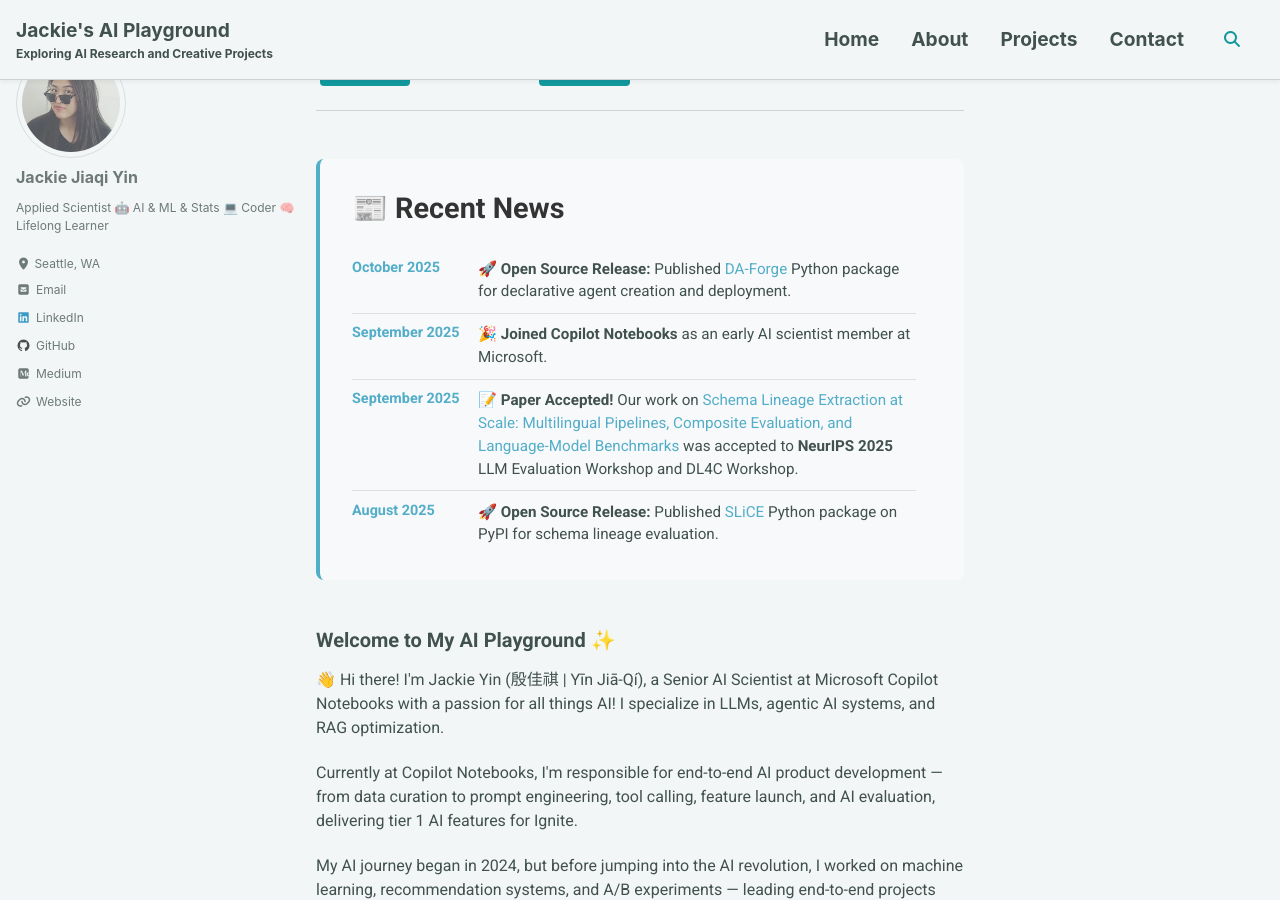
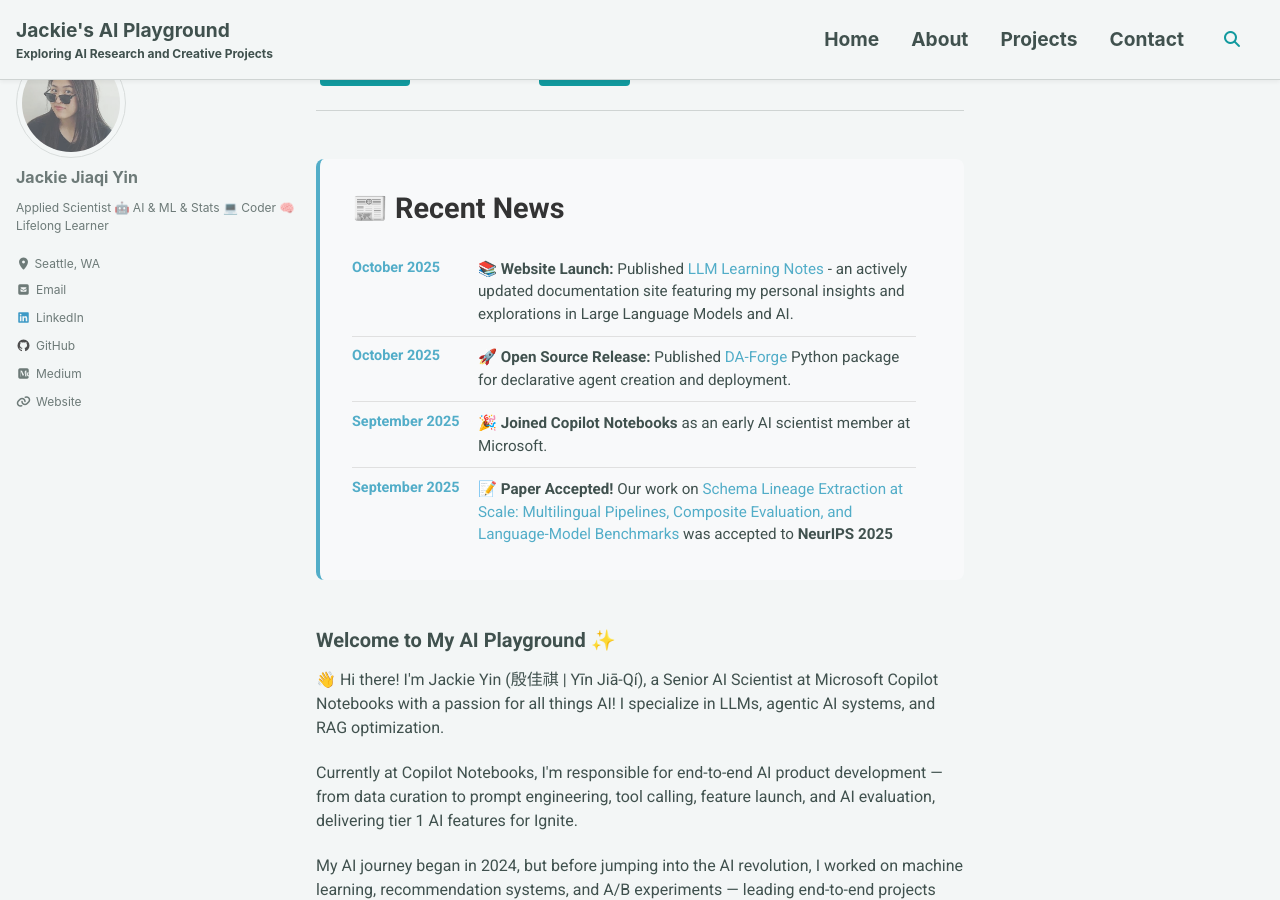
Before and after one commit to jackie-jiaqi-yin/jackie-jiaqi-yin.github.io, a Jekyll site: the page built from index.html, in a window 1280 px wide and 900 px high, scrolled down 327 px. Built offline with Jekyll 4.4.1, drawn with Linux system fonts in a browser that asks for light colours; cached includes are drawn as plain includes; the list of posts is cut into pages by our own code.

Commit message:
Add recent news item for website launch and update news section

```diff
--- a/index.html
+++ b/index.html
@@ -24,6 +24,10 @@
 <div class="news-section">
   <h2>📰 Recent News</h2>
   <ul class="news-list">
+    <li>
+      <span class="news-date">October 2025</span>
+      <span class="news-content">📚 <strong>Website Launch:</strong> Published <a href="https://jackie-jiaqi-yin.github.io/llm-learning-journey/">LLM Learning Notes</a> - an actively updated documentation site featuring my personal insights and explorations in Large Language Models and AI.</span>
+    </li>
     <li>
       <span class="news-date">October 2025</span>
       <span class="news-content">🚀 <strong>Open Source Release:</strong> Published <a href="https://github.com/microsoft/da-forge">DA-Forge</a> Python package for declarative agent creation and deployment.</span>
```
